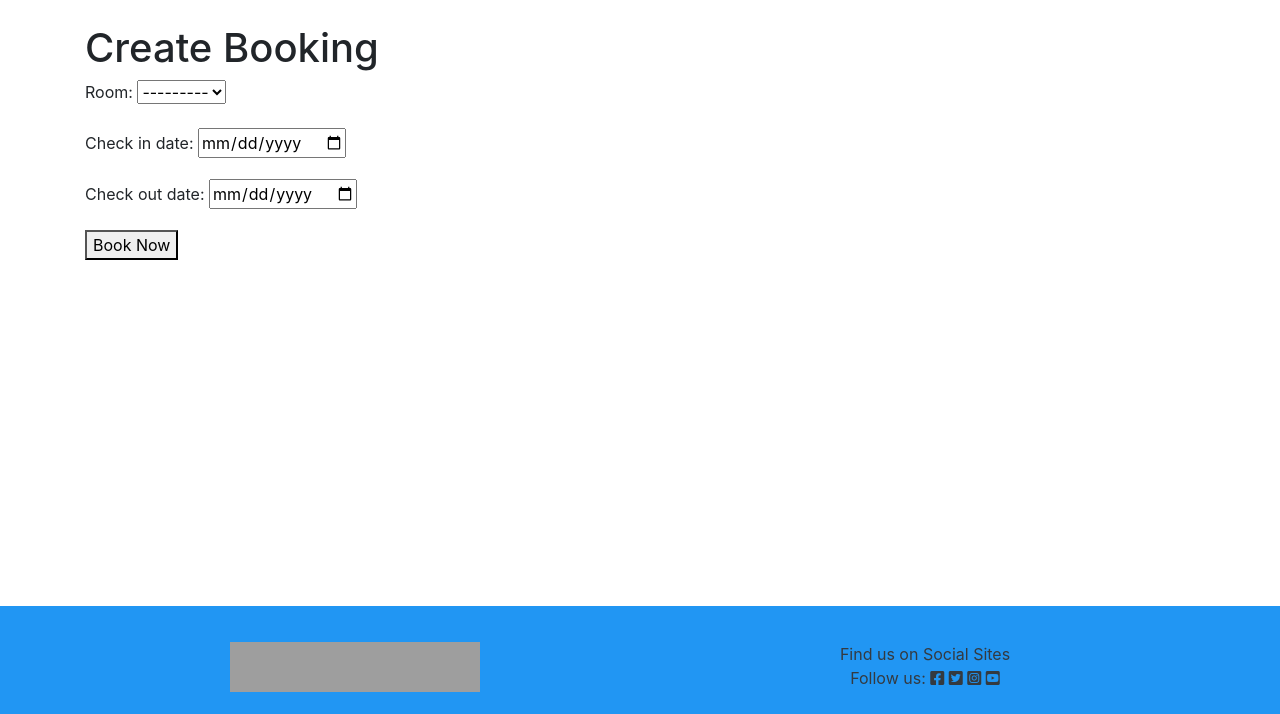
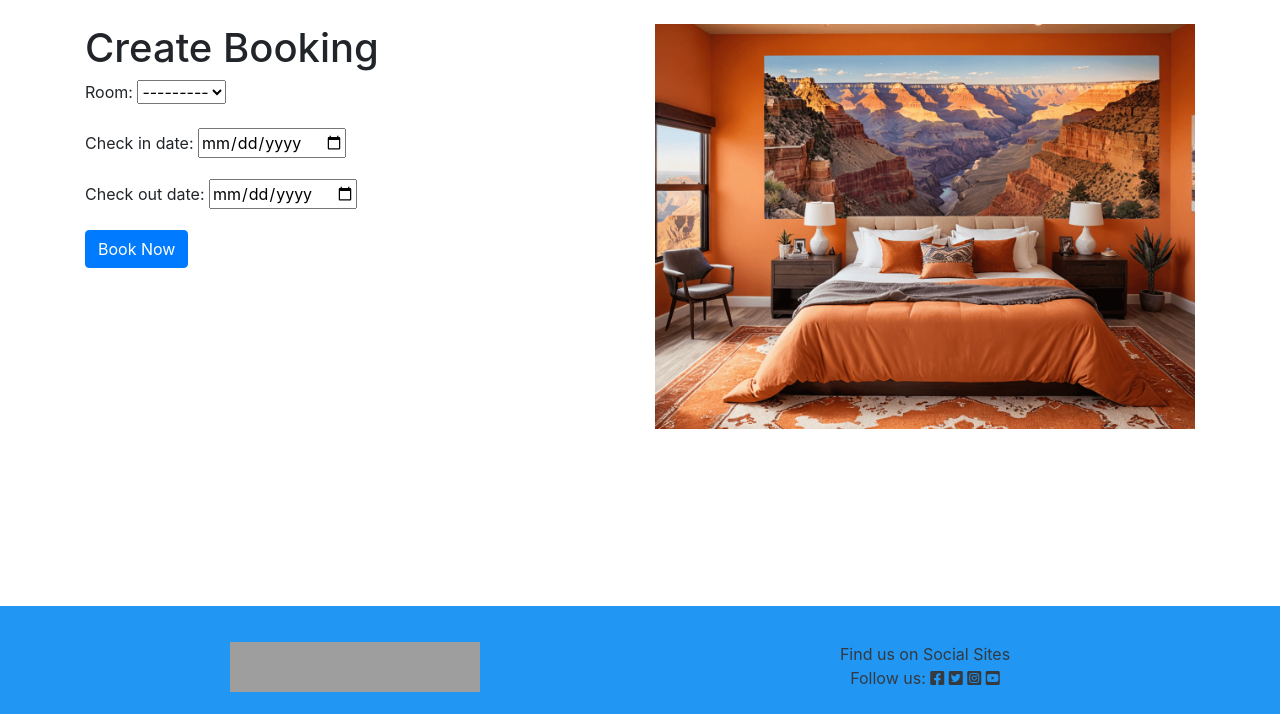
Before and after one commit to tugii21/Garnish, a Django app: page /room/booking/create/ in a window 1280 px wide. Shown: the part 86-800 px from the top of the page. Run offline with Django 4.2, Linux system fonts and the light colour scheme; the visitor is signed in with stand-in values (Sample User, id 1); data that the repository does not hold is empty; some libraries are stand-ins or nearby versions; grey boxes are pictures that could not be loaded.

Commit message:
add images to booking create update delete page

```diff
--- a/templates/create_booking.html
+++ b/templates/create_booking.html
@@ -3,14 +3,23 @@
 
 {% block title %}Create Booking {% endblock %}
 {% block content %}
+<div class="row">
+    <div class="col-md-6">
 
 
-<h1>Create Booking  </h1>
+        <h1>Create Booking </h1>
 
-<form method="post">
-    {% csrf_token %}
-    {{ form.as_p }}
+        <form method="post">
+            {% csrf_token %}
+            {{ form.as_p }}
 
-    <button type="submit">Book Now  </button>
-</form>
+            <button type="submit" class="btn btn-primary">Book Now </button>
+        </form>
+    </div>
+    <div class="col-md-6">
+        <!-- Image -->
+        <img src="{% static 'images/booking_create_image.png' %}" class="img-fluid" alt="Image">
+    </div>
+</div>
+
 {% endblock %}
```
Also changed, not shown: templates/booking_detail.html (+8 -3 lines), templates/delete_booking.html (+8 -0 lines), templates/update_booking.html (+10 -1 lines), README.md, static/images/booking_cancel_image.png (added), static/images/booking_create_image.png (added), static/images/booking_detail_image.png (added), static/images/booking_update_image.png (added), 4 other files.
